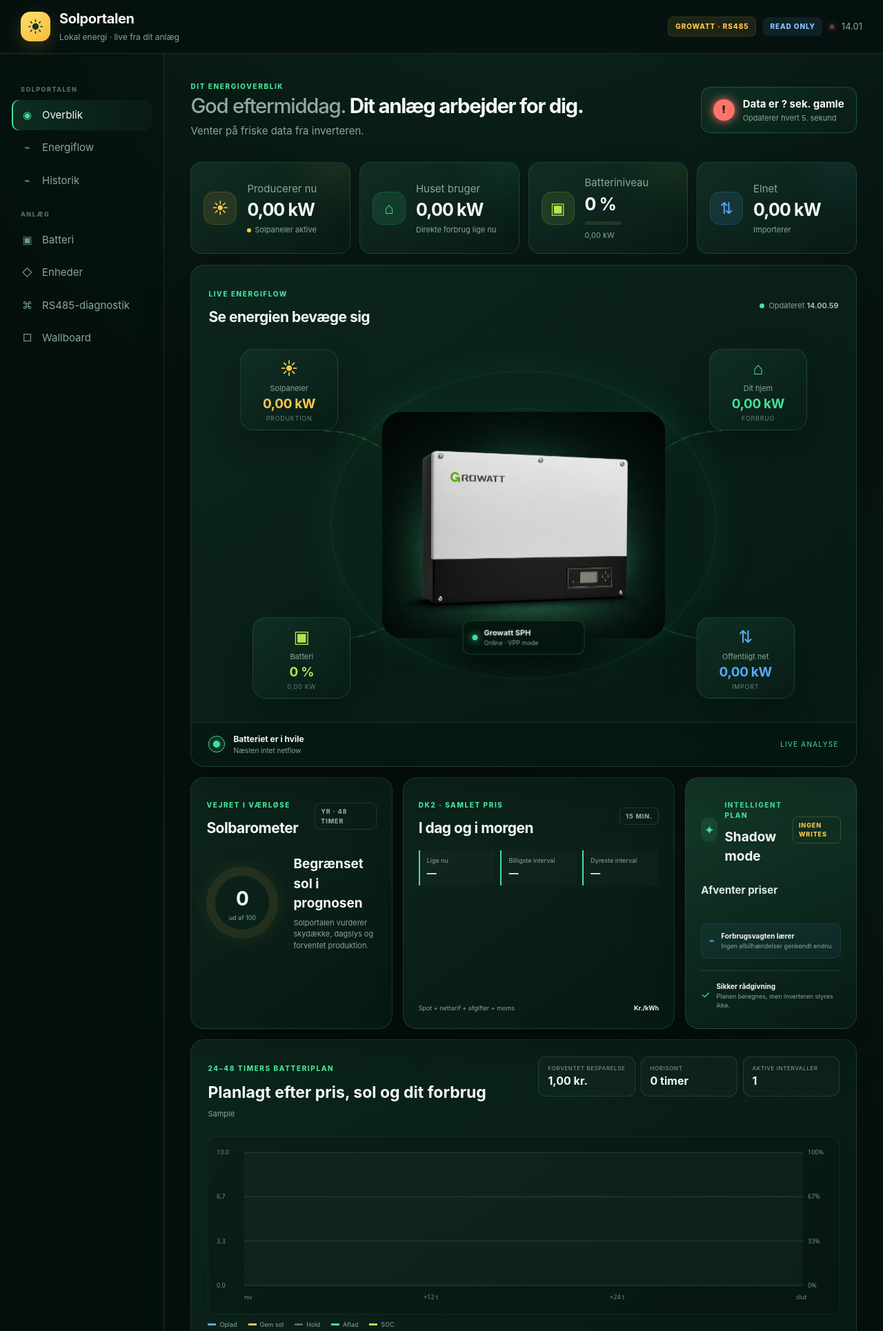
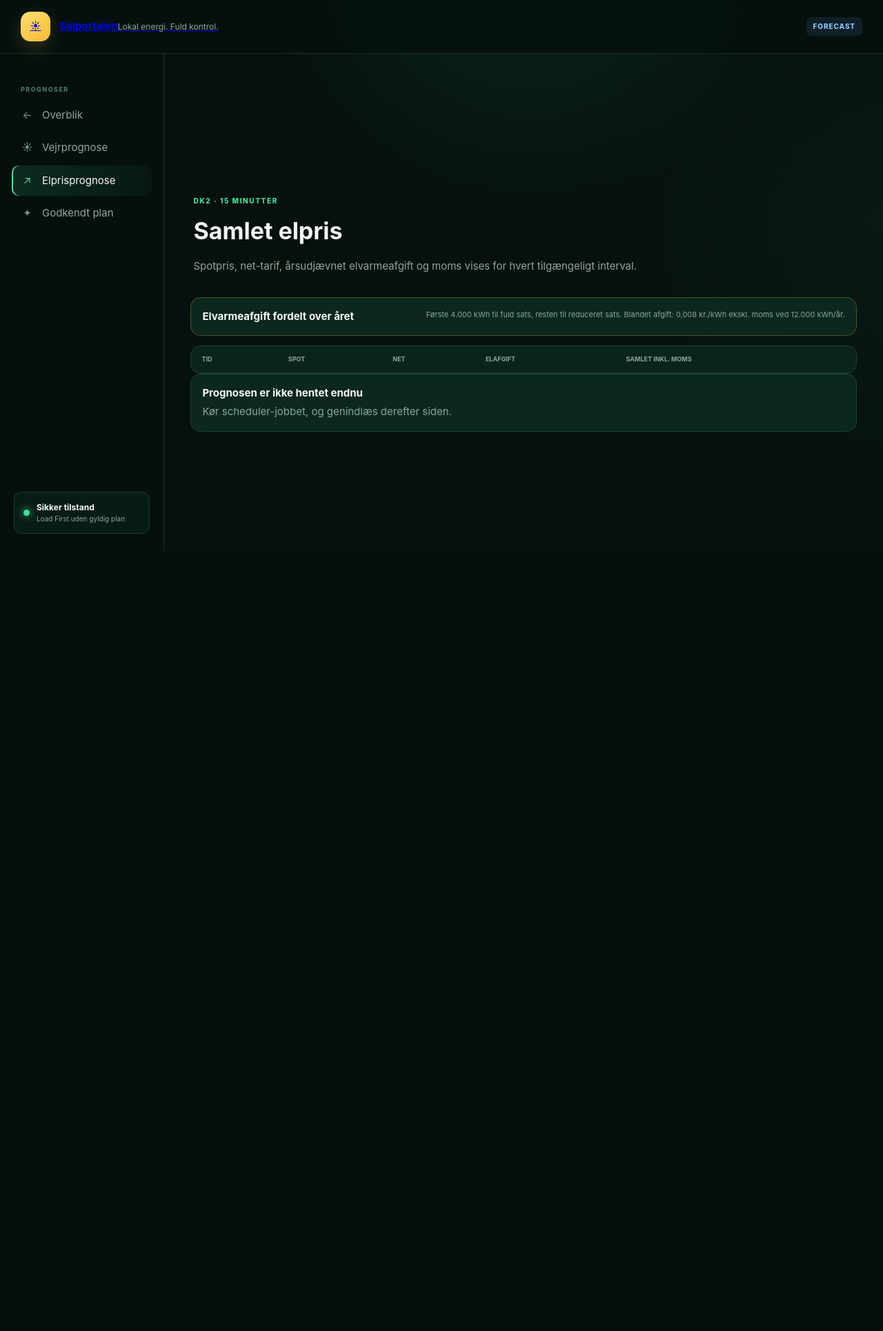
Before and after one commit to mortenlinder/sunpower, a PHP site: page /prices in a window 1280 px wide. Shown: the top 1930 px of the page at 69% size. After the commit the page ends 800 px from the top, so only its background shows below. Run offline with PHP 8.4, Linux system fonts and the light colour scheme; tables that the repository leaves empty hold one stand-in row (values such as "Sample post"); data that the repository does not hold is empty; a map, chart or similar area stays blank.

Commit message:
Add expiring approved plans and forecast views

```diff
--- a/public/index.php
+++ b/public/index.php
@@ -60,5 +60,13 @@ if (str_starts_with($path, '/api/')) {
     http_response_code(404); header('Content-Type: application/json'); echo '{"error":"Endpoint findes ikke"}'; exit;
 }
 
+if ($path === '/weather' || $path === '/prices') {
+    try { $insights = (new InsightRepository(Connection::get()))->dashboard(); }
+    catch (Throwable) { $insights = ['weather'=>[],'prices'=>[],'electricity_tax'=>[],'location'=>Env::get('LOCATION_NAME','Værløse')]; }
+    $forecastType = $path === '/weather' ? 'weather' : 'prices';
+    require dirname(__DIR__) . '/resources/views/forecast.php';
+    exit;
+}
+
 $wallboard = $path === '/wallboard';
 require dirname(__DIR__) . '/resources/views/dashboard.php';
--- a/resources/views/dashboard.php
+++ b/resources/views/dashboard.php
@@ -19,7 +19,7 @@ $gridText = $state['grid_power_w'] > 50 ? 'Der hentes energi fra nettet' : ($sta
   <div class="status"><span class="pill source-pill"><?= $mode === 'simulator' ? 'SIMULATOR' : 'GROWATT · RS485' ?></span><span class="pill read-pill">READ ONLY</span><span class="live-dot"></span><span id="clock"></span></div>
 </header>
 <div class="layout">
-<?php if (!$wallboard): ?><nav><div class="nav-label">SOLPORTALEN</div><a class="active" href="/"><span>◉</span>Overblik</a><a href="#flow"><span>⌁</span>Energiflow</a><a href="#historik"><span>⌁</span>Historik</a><div class="nav-label">ANLÆG</div><a href="#batteri"><span>▣</span>Batteri</a><a href="#enheder"><span>◇</span>Enheder</a><a href="#diagnostik"><span>⌘</span>RS485-diagnostik</a><a href="/wallboard"><span>□</span>Wallboard</a><div class="nav-safety"><i></i><div><b>Sikker tilstand</b><small>Styring er låst</small></div></div></nav><?php endif; ?>
+<?php if (!$wallboard): ?><nav><div class="nav-label">SOLPORTALEN</div><a class="active" href="/"><span>◉</span>Overblik</a><a href="#flow"><span>⌁</span>Energiflow</a><a href="/weather"><span>☀</span>Vejrprognose</a><a href="/prices"><span>↗</span>Elprisprognose</a><a href="#plan"><span>✦</span>Godkendt plan</a><a href="#historik"><span>⌁</span>Historik</a><div class="nav-label">ANLÆG</div><a href="#batteri"><span>▣</span>Batteri</a><a href="#enheder"><span>◇</span>Enheder</a><a href="#diagnostik"><span>⌘</span>RS485-diagnostik</a><a href="/wallboard"><span>□</span>Wallboard</a><div class="nav-safety"><i></i><div><b>Sikker tilstand</b><small>Load First uden gyldig plan</small></div></div></nav><?php endif; ?>
 <main>
   <section class="hero"><div><p class="eyebrow">DIT ENERGIOVERBLIK</p><h1><span>God eftermiddag.</span> Dit anlæg arbejder for dig.</h1><p id="summary"><?= $online ? 'Live-data fra inverteren – helt lokalt i dit hjem.' : 'Venter på friske data fra inverteren.' ?></p></div><div class="safe"><span><?= $online ? '✓' : '!' ?></span><div><b id="connection-status"><?= $online ? 'Live forbindelse' : 'Data mangler' ?></b><small>Opdaterer hvert 5. sekund</small></div></div></section>
 
@@ -50,7 +50,7 @@ $gridText = $state['grid_power_w'] > 50 ? 'Der hentes energi fra nettet' : ($sta
     <div class="flow-caption"><span class="pulse-ring"></span><div><b id="battery-state"><?= $batteryText ?></b><small id="grid-state"><?= $gridText ?></small></div><em>Live analyse</em></div>
   </section>
 
-  <section class="intelligence" id="intelligent">
+  <section class="intelligence" id="intelligent"><span id="weather"></span><span id="prices"></span>
     <article class="forecast-card"><div class="section-title"><div><p class="eyebrow">VEJRET I VÆRLØSE</p><h2>Solbarometer</h2></div><span class="source-badge">YR · 48 TIMER</span></div><div class="solar-overview"><div class="solar-dial" id="solar-dial" style="--score:0"><strong id="solar-score">—</strong><small>ud af 100</small></div><div><h3 id="solar-label">Henter prognose…</h3><p id="solar-copy">Solportalen vurderer skydække, dagslys og forventet produktion.</p></div></div><div class="weather-strip" id="weather-strip"><span class="skeleton"></span><span class="skeleton"></span><span class="skeleton"></span><span class="skeleton"></span></div></article>
     <article class="price-card"><div class="section-title"><div><p class="eyebrow">DK2 · SAMLET PRIS</p><h2>I dag og i morgen</h2></div><span class="source-badge">15 MIN.</span></div><div class="price-summary"><div><small>Lige nu</small><b id="price-now">—</b></div><div><small>Billigste interval</small><b id="price-low">—</b></div><div><small>Dyreste interval</small><b id="price-high">—</b></div></div><canvas id="price-chart" height="160" aria-label="Samlet elpris med referenceværdier"></canvas><div class="price-legend"><span>Spot + nettarif + afgifter + moms</span><b>Kr./kWh</b></div></article>
     <article class="plan-card"><div class="plan-head"><span class="brain">✦</span><div><p class="eyebrow">INTELLIGENT PLAN</p><h2>Shadow mode</h2></div><span class="readonly-badge">INGEN WRITES</span></div><p class="plan-lead" id="plan-action">Afventer pris- og vejrdata.</p><div class="timeline" id="plan-timeline"></div><div class="consumption-watch"><span>⌁</span><div><b>Forbrugsvagten lærer</b><small id="consumption-status">Ingen elbilhændelser genkendt endnu</small></div></div><div class="plan-note"><span>✓</span><p><b>Sikker rådgivning</b><small>Planen beregnes, men inverteren styres ikke.</small></p></div></article>
@@ -61,7 +61,7 @@ $gridText = $state['grid_power_w'] > 50 ? 'Der hentes energi fra nettet' : ($sta
     <div class="plan-chart-wrap"><canvas id="plan-chart" height="230" aria-label="Batteriplan med pris og SOC"></canvas></div>
     <div class="plan-actions-legend"><span class="charge">Oplad</span><span class="solar-charge">Gem sol</span><span class="hold">Hold</span><span class="discharge">Aflad</span><span class="soc">SOC</span></div>
     <div class="plan-table-wrap"><table><thead><tr><th>Tid</th><th>Handling</th><th>Effekt</th><th>SOC</th><th>Pris</th><th>Begrundelse</th></tr></thead><tbody id="plan-rows"><tr><td colspan="6">Afventer første komplette plan…</td></tr></tbody></table></div>
-    <div class="approval-panel"><div><span class="approval-icon">✓</span><div><b id="approval-title">Gennemse planen</b><small id="approval-copy">Godkendelsen gemmes i auditloggen og starter ingen styring.</small></div></div><button id="approve-plan" type="button" disabled>Godkend 24–48 timers plan</button></div>
+    <div class="approval-panel"><div><span class="approval-icon">✓</span><div><b id="approval-title">Gennemse og gem planen</b><small id="approval-copy">Planen får en fast udløbstid. Derefter vælges Load First automatisk.</small></div></div><button id="approve-plan" type="button" disabled>Gem og godkend planen</button></div>
   </section>
 
   <section class="lower-grid" id="historik">
--- /dev/null
+++ b/resources/views/forecast.php
@@ -0,0 +1,19 @@
+<?php
+declare(strict_types=1);
+$escape=static fn(mixed $value):string=>htmlspecialchars((string)$value,ENT_QUOTES,'UTF-8');
+$local=static fn(string $value,string $format):string=>(new DateTimeImmutable($value,new DateTimeZone('UTC')))->setTimezone(new DateTimeZone('Europe/Copenhagen'))->format($format);
+$weather=$insights['weather']??[];$prices=$insights['prices']??[];$tax=$insights['electricity_tax']??[];
+?>
+<!doctype html><html lang="da" data-theme="dark"><head><meta charset="utf-8"><meta name="viewport" content="width=device-width,initial-scale=1"><meta name="theme-color" content="#06110e"><title><?= $forecastType==='weather'?'Vejrprognose':'Elprisprognose' ?> · Solportalen</title><link rel="stylesheet" href="/assets/css/app.css"><link rel="stylesheet" href="/assets/css/forecast.css"></head>
+<body><header><a class="brand" href="/"><span class="sunmark">☀</span><span><b>Solportalen</b><small>Lokal energi. Fuld kontrol.</small></span></a><div class="status"><span class="pill read-pill">FORECAST</span></div></header>
+<div class="layout"><nav><div class="nav-label">PROGNOSER</div><a href="/"><span>←</span>Overblik</a><a class="<?= $forecastType==='weather'?'active':'' ?>" href="/weather"><span>☀</span>Vejrprognose</a><a class="<?= $forecastType==='prices'?'active':'' ?>" href="/prices"><span>↗</span>Elprisprognose</a><a href="/#plan"><span>✦</span>Godkendt plan</a><div class="nav-safety"><i></i><div><b>Sikker tilstand</b><small>Load First uden gyldig plan</small></div></div></nav><main class="forecast-page">
+<?php if($forecastType==='weather'): ?>
+<section class="forecast-hero"><p class="eyebrow">YR · <?= $escape($insights['location']??'Værløse') ?></p><h1>Vejr og forventet solproduktion</h1><p>Timeprognosen viser temperatur, skydække, nedbør og Solportalens beregnede solpotentiale.</p></section>
+<section class="weather-grid"><?php foreach($weather as $item): ?><article><time><?= $escape($local((string)$item['forecast_at'],'D H:i')) ?></time><strong><?= number_format((float)$item['temperature_c'],1,',','.') ?>°</strong><progress class="solar-meter" max="100" value="<?= max(0,min(100,(float)$item['solar_score'])) ?>"></progress><b><?= number_format((float)$item['solar_score'],0,',','.') ?> / 100 sol</b><small><?= number_format((float)$item['cloud_pct'],0,',','.') ?> % skyer · <?= number_format((float)$item['precipitation_mm'],1,',','.') ?> mm<br><?= number_format((float)$item['expected_pv_w']/1000,2,',','.') ?> kW forventet</small></article><?php endforeach; ?></section>
+<?php else: ?>
+<section class="forecast-hero"><p class="eyebrow">DK2 · 15 MINUTTER</p><h1>Samlet elpris</h1><p>Spotpris, net-tarif, årsudjævnet elvarmeafgift og moms vises for hvert tilgængeligt interval.</p></section>
+<aside class="tax-note"><b>Elvarmeafgift fordelt over året</b><span>Første <?= number_format((float)($tax['threshold_kwh']??4000),0,',','.') ?> kWh til fuld sats, resten til reduceret sats. Blandet afgift: <?= number_format((float)($tax['blended_rate_dkk_kwh_ex_vat']??0),3,',','.') ?> kr./kWh ekskl. moms ved <?= number_format((float)($tax['annual_consumption_kwh']??0),0,',','.') ?> kWh/år.</span></aside>
+<section class="price-table"><table><thead><tr><th>Tid</th><th>Spot</th><th>Net</th><th>Elafgift</th><th>Samlet inkl. moms</th></tr></thead><tbody><?php foreach($prices as$item): ?><tr><td><?= $escape($local((string)$item['interval_start'],'D d/m H:i')) ?></td><td><?= number_format((float)$item['spot_dkk_kwh'],3,',','.') ?></td><td><?= number_format((float)$item['tariff_dkk_kwh'],3,',','.') ?></td><td><?= number_format((float)$item['tax_dkk_kwh'],3,',','.') ?></td><td><b><?= number_format((float)$item['total_dkk_kwh'],3,',','.') ?> kr.</b></td></tr><?php endforeach; ?></tbody></table></section>
+<?php endif; ?>
+<?php if(($forecastType==='weather'&&$weather===[])||($forecastType==='prices'&&$prices===[])): ?><div class="empty-state"><b>Prognosen er ikke hentet endnu</b><span>Kør scheduler-jobbet, og genindlæs derefter siden.</span></div><?php endif; ?>
+</main></div></body></html>
--- a/src/Energy/Planning/PlanService.php
+++ b/src/Energy/Planning/PlanService.php
@@ -9,6 +9,7 @@ use PDO;
 use RuntimeException;
 use Solportalen\Config\Env;
 use Solportalen\Energy\Optimizer\DynamicProgrammingOptimizer;
+use Solportalen\Energy\Pricing\ElectricityTax;
 use Solportalen\Repository\StateRepository;
 
 final class PlanService
@@ -40,25 +41,36 @@ final class PlanService
 
     public function latest(): array
     {
-        $plan=$this->pdo->query('SELECT p.*,a.approved_at,a.approved_by,a.status approval_status FROM plans p LEFT JOIN plan_approvals a ON a.plan_id=p.id ORDER BY p.id DESC LIMIT 1')->fetch();if(!$plan)return [];
+        $this->expireApprovedPlans();
+        $plan=$this->pdo->query('SELECT p.*,a.approved_at,a.expires_at,a.approved_by,a.status approval_status FROM plans p LEFT JOIN plan_approvals a ON a.plan_id=p.id ORDER BY p.id DESC LIMIT 1')->fetch();if(!$plan)return [];
         $statement=$this->pdo->prepare('SELECT starts_at,ends_at,action,power_w,soc_before,soc_after,buy_price,baseline_cost,optimized_cost,explanation,confidence FROM plan_intervals WHERE plan_id=? ORDER BY starts_at');$statement->execute([$plan['id']]);$rows=$statement->fetchAll();
-        $plan['intervals']=$rows;$plan['horizon_hours']=$rows===[]?0:round((strtotime(end($rows)['ends_at'])-strtotime($rows[0]['starts_at']))/3600,1);$plan['action_intervals']=count(array_filter($rows,fn($r)=>$r['action']!=='hold'));$plan['csrf_token']=self::csrfToken();return $plan;
+        $mode=$this->pdo->query("SELECT state_value FROM operational_state WHERE state_key='requested_battery_mode'")->fetchColumn();
+        $plan['intervals']=$rows;$plan['horizon_hours']=$rows===[]?0:round((strtotime(end($rows)['ends_at'])-strtotime($rows[0]['starts_at']))/3600,1);$plan['action_intervals']=count(array_filter($rows,fn($r)=>$r['action']!=='hold'));$plan['csrf_token']=self::csrfToken();$plan['requested_battery_mode']=$mode?:'load_first';return $plan;
     }
 
     public function approve(int $planId,string $token,string $approvedBy): array
     {
         if(!hash_equals(self::csrfToken(),$token)&&!hash_equals(self::csrfToken('-1 day'),$token))throw new RuntimeException('Ugyldigt godkendelsestoken. Genindlæs siden.');
-        $statement=$this->pdo->prepare('SELECT id,input_hash FROM plans WHERE id=?');$statement->execute([$planId]);$plan=$statement->fetch();if(!$plan)throw new RuntimeException('Planen findes ikke.');
-        $insert=$this->pdo->prepare('INSERT INTO plan_approvals(plan_id,approved_at,approved_by,approval_token_hash,status) VALUES(?,UTC_TIMESTAMP(6),?,?,"approved_shadow") ON DUPLICATE KEY UPDATE approved_at=VALUES(approved_at),approved_by=VALUES(approved_by),approval_token_hash=VALUES(approval_token_hash),status="approved_shadow"');
+        $statement=$this->pdo->prepare('SELECT p.id,p.input_hash,MAX(i.ends_at) expires_at FROM plans p JOIN plan_intervals i ON i.plan_id=p.id WHERE p.id=? GROUP BY p.id,p.input_hash');$statement->execute([$planId]);$plan=$statement->fetch();if(!$plan)throw new RuntimeException('Planen findes ikke.');
+        if(strtotime((string)$plan['expires_at'].' UTC')<=time())throw new RuntimeException('Planen er allerede udløbet og kan ikke godkendes.');
+        $insert=$this->pdo->prepare('INSERT INTO plan_approvals(plan_id,approved_at,expires_at,approved_by,approval_token_hash,status) VALUES(?,UTC_TIMESTAMP(6),?,?,?,"approved_shadow") ON DUPLICATE KEY UPDATE approved_at=VALUES(approved_at),expires_at=VALUES(expires_at),approved_by=VALUES(approved_by),approval_token_hash=VALUES(approval_token_hash),status="approved_shadow"');
         // Store only a one-way digest of the presented anti-CSRF token.
-        $insert->execute([$planId,$approvedBy,hash('sha256',$token)]);
+        $insert->execute([$planId,$plan['expires_at'],$approvedBy,hash('sha256',$token)]);
+        $mode=$this->pdo->prepare("INSERT INTO operational_state(state_key,state_value,reason,updated_at) VALUES('requested_battery_mode','approved_plan',?,UTC_TIMESTAMP(6)) ON DUPLICATE KEY UPDATE state_value=VALUES(state_value),reason=VALUES(reason),updated_at=VALUES(updated_at)");$mode->execute(['Manuelt godkendt plan #'.$planId.' er gyldig til '.$plan['expires_at'].' UTC; derefter Load First']);
         $audit=$this->pdo->prepare('INSERT INTO audit_log(actor,action,object_type,object_id,before_json,after_json,reason,ip_address,correlation_id,created_at) VALUES(?,"approve_shadow_plan","plan",?,NULL,?,"Manuel godkendelse; ingen Modbus-writes",?,UUID(),UTC_TIMESTAMP(6))');$audit->execute([$approvedBy,(string)$planId,json_encode(['status'=>'approved_shadow','input_hash'=>$plan['input_hash']],JSON_THROW_ON_ERROR),$approvedBy]);
-        return ['plan_id'=>$planId,'status'=>'approved_shadow','writes_executed'=>false,'approved_at'=>gmdate(DATE_ATOM)];
+        return ['plan_id'=>$planId,'status'=>'approved_shadow','expires_at'=>$plan['expires_at'].'Z','fallback_mode'=>'load_first','writes_executed'=>false,'approved_at'=>gmdate(DATE_ATOM)];
+    }
+
+    public function expireApprovedPlans(): int
+    {
+        $count=$this->pdo->exec("UPDATE plan_approvals SET status='expired' WHERE status='approved_shadow' AND expires_at IS NOT NULL AND expires_at<=UTC_TIMESTAMP(6)");
+        if($count>0)$this->pdo->exec("INSERT INTO operational_state(state_key,state_value,reason,updated_at) VALUES('requested_battery_mode','load_first','Den manuelt godkendte plan er udløbet',UTC_TIMESTAMP(6)) ON DUPLICATE KEY UPDATE state_value=VALUES(state_value),reason=VALUES(reason),updated_at=VALUES(updated_at)");
+        return (int)$count;
     }
 
     public static function csrfToken(string $modify='now'): string{return hash_hmac('sha256',(new DateTimeImmutable($modify,new DateTimeZone('UTC')))->format('Y-m-d'),(string)Env::get('APP_KEY','development-only'));}
 
-    private function prices(int $hours):array{$rows=$this->pdo->query('SELECT interval_start,interval_end,spot_dkk_kwh FROM prices WHERE interval_end>=UTC_TIMESTAMP() AND interval_start<UTC_TIMESTAMP()+INTERVAL '.max(1,min(48,$hours)).' HOUR ORDER BY interval_start')->fetchAll();$tz=new DateTimeZone('Europe/Copenhagen');foreach($rows as &$r){$h=(int)(new DateTimeImmutable($r['interval_start'],new DateTimeZone('UTC')))->setTimezone($tz)->format('G');$tariff=$h<6?(float)Env::get('GRID_TARIFF_LOW_DKK','.1062'):($h>=17&&$h<21?(float)Env::get('GRID_TARIFF_PEAK_DKK','.4141'):(float)Env::get('GRID_TARIFF_HIGH_DKK','.1593'));$r['total_dkk_kwh']=round(((float)$r['spot_dkk_kwh']+$tariff+(float)Env::get('ENERGY_TAX_DKK','.009')+(float)Env::get('SUPPLIER_MARKUP_DKK','0'))*1.25,4);}unset($r);return$rows;}
+    private function prices(int $hours):array{$rows=$this->pdo->query('SELECT interval_start,interval_end,spot_dkk_kwh FROM prices WHERE interval_end>=UTC_TIMESTAMP() AND interval_start<UTC_TIMESTAMP()+INTERVAL '.max(1,min(48,$hours)).' HOUR ORDER BY interval_start')->fetchAll();$tz=new DateTimeZone('Europe/Copenhagen');$tax=ElectricityTax::blendedRate();foreach($rows as &$r){$h=(int)(new DateTimeImmutable($r['interval_start'],new DateTimeZone('UTC')))->setTimezone($tz)->format('G');$tariff=$h<6?(float)Env::get('GRID_TARIFF_LOW_DKK','.1062'):($h>=17&&$h<21?(float)Env::get('GRID_TARIFF_PEAK_DKK','.4141'):(float)Env::get('GRID_TARIFF_HIGH_DKK','.1593'));$r['total_dkk_kwh']=round(((float)$r['spot_dkk_kwh']+$tariff+$tax+(float)Env::get('SUPPLIER_MARKUP_DKK','0'))*1.25,4);}unset($r);return$rows;}
     private function weather():array{$rows=$this->pdo->query('SELECT forecast_at,expected_pv_w FROM weather_forecasts WHERE forecast_at>=UTC_TIMESTAMP()-INTERVAL 1 HOUR')->fetchAll();$result=[];foreach($rows as$r)$result[(new DateTimeImmutable($r['forecast_at'],new DateTimeZone('UTC')))->format('Y-m-d-H')]=$r;return$result;}
     private function loadProfile():array{$rows=$this->pdo->query("SELECT DAYOFWEEK(source_timestamp) dow,HOUR(source_timestamp) hour,AVG(value_decimal) watts FROM telemetry WHERE signal_name='load_power_w' AND source_timestamp>UTC_TIMESTAMP()-INTERVAL 28 DAY GROUP BY DAYOFWEEK(source_timestamp),HOUR(source_timestamp)")->fetchAll();$result=[];foreach($rows as$r){$iso=((int)$r['dow']+5)%7+1;$result[$iso.'-'.$r['hour']]=(float)$r['watts'];}return$result;}
     private function evProfile():array{return$this->pdo->query('SELECT WEEKDAY(started_at)+1 weekday,HOUR(started_at) start_hour,AVG(TIMESTAMPDIFF(MINUTE,started_at,ended_at)) duration_min,AVG(detected_load_w) watts,COUNT(*) samples FROM consumption_events WHERE ended_at IS NOT NULL AND started_at>UTC_TIMESTAMP()-INTERVAL 42 DAY GROUP BY WEEKDAY(started_at),HOUR(started_at) HAVING COUNT(*)>=2')->fetchAll();}
--- /dev/null
+++ b/src/Energy/Pricing/ElectricityTax.php
@@ -0,0 +1,31 @@
+<?php
+declare(strict_types=1);
+
+namespace Solportalen\Energy\Pricing;
+
+use Solportalen\Config\Env;
+
+final class ElectricityTax
+{
+    public static function blendedRate(): float
+    {
+        $annual = max(0.0, (float) Env::get('ANNUAL_ELECTRICITY_CONSUMPTION_KWH', '12000'));
+        $threshold = max(0.0, (float) Env::get('REDUCED_TAX_THRESHOLD_KWH', '4000'));
+        $full = max(0.0, (float) Env::get('ENERGY_TAX_FULL_DKK_KWH', '.008'));
+        $reduced = max(0.0, (float) Env::get('ENERGY_TAX_REDUCED_DKK_KWH', '.008'));
+        if ($annual <= 0.0) return $full;
+        return ((min($annual, $threshold) * $full) + (max(0.0, $annual - $threshold) * $reduced)) / $annual;
+    }
+
+    public static function description(): array
+    {
+        return [
+            'annual_consumption_kwh' => (float) Env::get('ANNUAL_ELECTRICITY_CONSUMPTION_KWH', '12000'),
+            'threshold_kwh' => (float) Env::get('REDUCED_TAX_THRESHOLD_KWH', '4000'),
+            'full_rate_dkk_kwh_ex_vat' => (float) Env::get('ENERGY_TAX_FULL_DKK_KWH', '.008'),
+            'reduced_rate_dkk_kwh_ex_vat' => (float) Env::get('ENERGY_TAX_REDUCED_DKK_KWH', '.008'),
+            'blended_rate_dkk_kwh_ex_vat' => round(self::blendedRate(), 6),
+            'method' => 'annual_blended',
+        ];
+    }
+}
--- a/src/Repository/InsightRepository.php
+++ b/src/Repository/InsightRepository.php
@@ -7,6 +7,7 @@ use DateTimeImmutable;
 use DateTimeZone;
 use PDO;
 use Solportalen\Config\Env;
+use Solportalen\Energy\Pricing\ElectricityTax;
 
 final class InsightRepository
 {
@@ -22,7 +23,8 @@ final class InsightRepository
             $hour = (int) $local->format('G');
             $tariff = $hour < 6 ? (float) Env::get('GRID_TARIFF_LOW_DKK', '.1327') : ($hour >= 17 && $hour < 21 ? (float) Env::get('GRID_TARIFF_PEAK_DKK', '.5176') : (float) Env::get('GRID_TARIFF_HIGH_DKK', '.1991'));
             $price['tariff_dkk_kwh'] = $tariff;
-            $price['total_dkk_kwh'] = round(((float) $price['spot_dkk_kwh'] + $tariff + (float) Env::get('ENERGY_TAX_DKK', '.009') + (float) Env::get('SUPPLIER_MARKUP_DKK', '0')) * 1.25, 4);
+            $price['tax_dkk_kwh'] = ElectricityTax::blendedRate();
+            $price['total_dkk_kwh'] = round(((float) $price['spot_dkk_kwh'] + $tariff + $price['tax_dkk_kwh'] + (float) Env::get('SUPPLIER_MARKUP_DKK', '0')) * 1.25, 4);
         }
         unset($price);
         $sorted = $prices; usort($sorted, fn ($a, $b) => $a['total_dkk_kwh'] <=> $b['total_dkk_kwh']);
@@ -30,6 +32,6 @@ final class InsightRepository
         $solar = array_column($weather, 'solar_score');
         $score = $solar === [] ? null : round(array_sum($solar) / count($solar));
         $events = $this->pdo->query('SELECT event_type,started_at,ended_at,detected_load_w,energy_kwh,confidence FROM consumption_events ORDER BY started_at DESC LIMIT 5')->fetchAll();
-        return ['location' => Env::get('LOCATION_NAME', 'Værløse'), 'weather' => $weather, 'prices' => $prices, 'solar_barometer' => $score, 'consumption_events' => $events, 'plan' => ['mode' => 'shadow', 'action' => $cheap === [] ? 'Afventer priser' : 'Billigste ladevinduer er fundet', 'cheap_intervals' => $cheap, 'writes_enabled' => false], 'generated_at' => gmdate(DATE_ATOM)];
+        return ['location' => Env::get('LOCATION_NAME', 'Værløse'), 'weather' => $weather, 'prices' => $prices, 'electricity_tax' => ElectricityTax::description(), 'solar_barometer' => $score, 'consumption_events' => $events, 'plan' => ['mode' => 'shadow', 'action' => $cheap === [] ? 'Afventer priser' : 'Billigste ladevinduer er fundet', 'cheap_intervals' => $cheap, 'writes_enabled' => false], 'generated_at' => gmdate(DATE_ATOM)];
     }
 }
```
Also changed, not shown: tests/run.php (+5 -0 lines), database/migrations/004_plan_lifecycle.sql (added), public/assets/css/forecast.css (added), public/assets/js/app.js, 2 other files.
